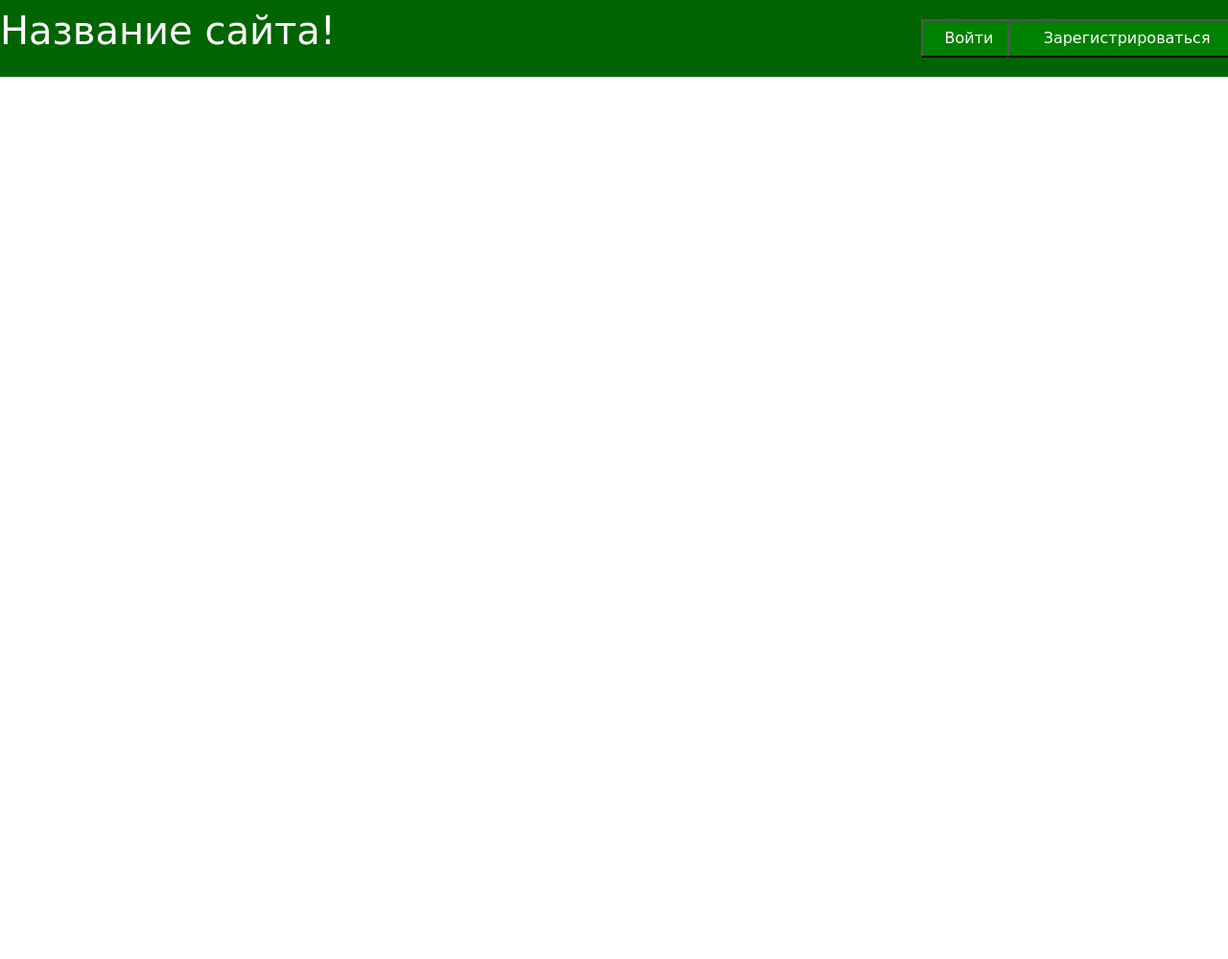
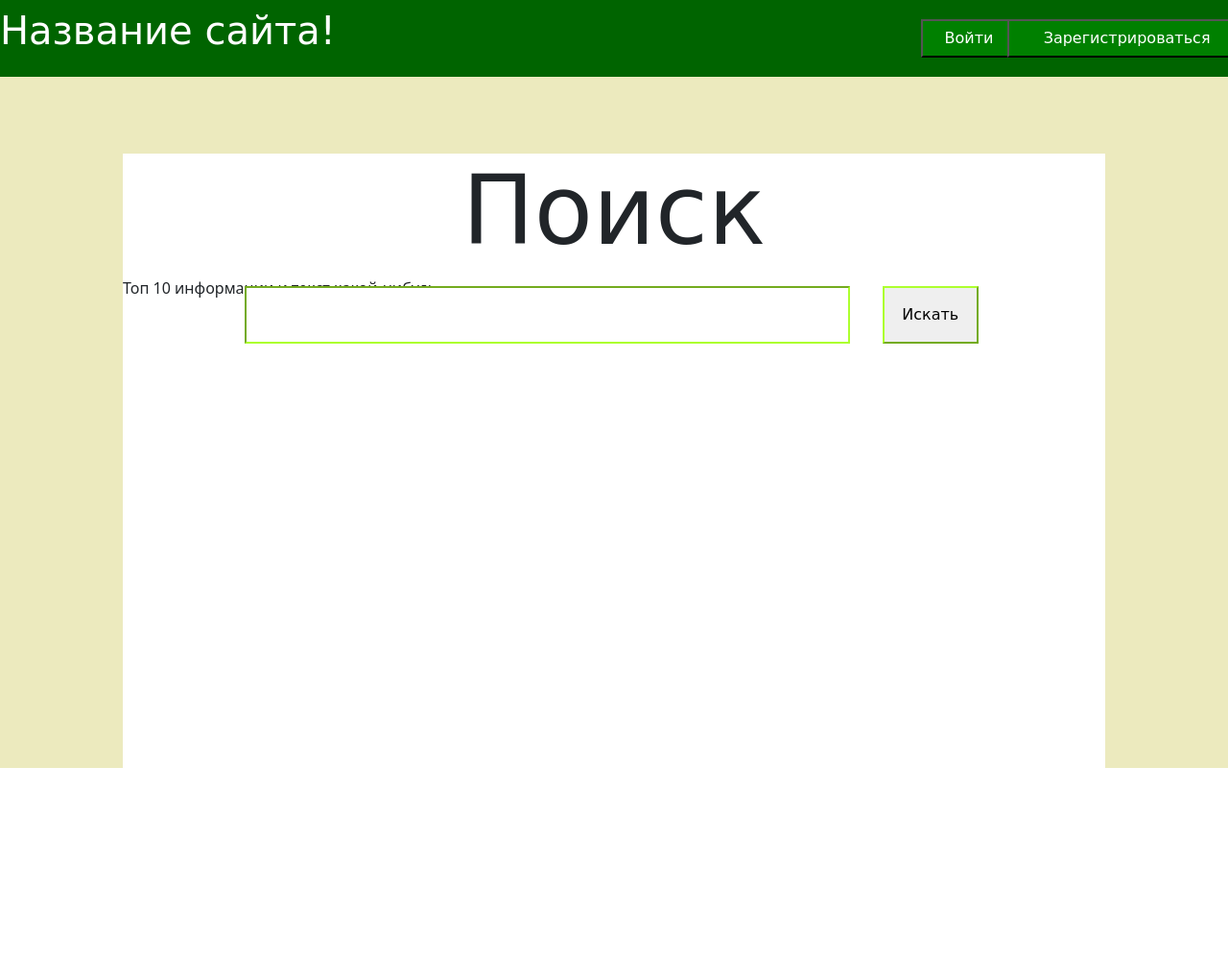
Before and after one commit to MarKGit2021/web_project, a Flask app: page / in a window 1280 px wide. Shown: the top 999 px of the page at 96% size. Before the commit the page ends 80 px from the top, so only its background shows below. Run offline with Flask 2, Linux system fonts and the light colour scheme; parts of the project's set-up code (start-up, migrations or seed data) failed here and were passed over; some libraries are stand-ins or nearby versions.

Commit message:
Начальная страница, примерный вариант(это не доделано, но я надеюсь,что вы оцените, потому что я долго над этим сидела).

```diff
--- a/data/users.py
+++ b/data/users.py
@@ -6,7 +6,7 @@ from sqlalchemy import orm
 from sqlalchemy_serializer import SerializerMixin
 from werkzeug.security import generate_password_hash
 
-from likes import Like
+from .likes import Like
 
 from .db_session import SqlAlchemyBase
 
--- /dev/null
+++ b/forms/search_form.py
@@ -0,0 +1,8 @@
+from flask_wtf import FlaskForm
+from wtforms import PasswordField, StringField, TextAreaField, SubmitField, EmailField
+from wtforms.validators import DataRequired
+
+
+class SearchForm(FlaskForm):
+    word = StringField('Введите слово', validators=[DataRequired()])
+    submit = SubmitField('Искать')
--- a/main.py
+++ b/main.py
@@ -2,6 +2,7 @@ from flask import render_template, Flask
 from flask_login import LoginManager
 
 from data import db_session
+from forms.search_form import SearchForm
 
 db_session.global_init('db/db.db')
 app = Flask(__name__)
@@ -10,10 +11,17 @@ app.config['SECRET_KEY'] = 'yandexlyceum_secret_key'
 # login_manager = LoginManager()
 # login_manager.init_app(app)
 
+def search(word):
+    pass
+
 
 @app.route('/')
 def main_func():
-    return render_template('headline.html', is_authenticated=False)
+    form = SearchForm()
+    if form.validate_on_submit():
+        print('tytyt')
+        search(form.word)
+    return render_template('main.html', is_authenticated=False, form=form)
 
 
 if __name__ == '__main__':
--- a/templates/headline.html
+++ b/templates/headline.html
@@ -14,7 +14,34 @@
         background-color: #006400;
         z-index: 6;
     }
-    .login_block{
+    .content_block{
+        position: absolute;
+        /*width: 80%;*/
+        height: 200%;
+        z-index: 2;
+        left: 10%;
+        right: 10%;
+        bottom: 80px;
+        top: 160px;
+        background-color: white;
+    }
+    .left_right_block{
+        position: fixed;
+        width: 100%;
+        height: 100%;
+        /*background-image: url('./green_fon_1.jpg');*/
+        background-color:  #ECEABE;
+        z-index: 1;
+    }
+    .font_block_lobster{
+        font-family: 'Lobster', cursive;
+        }
+    .big_header_block{
+        font-family: 'Lobster', cursive;
+        font-size: 100px;
+    }
+
+    .login_block_button{
         font-family: 'Lobster', cursive;
         position: fixed;
         width: 100px;
@@ -23,7 +50,7 @@
         left: 75%;
         top: 20px;
     }
-    .register{
+    .register_button{
         font-family: 'Lobster', cursive;
         position: fixed;
         width: 250px;
@@ -31,6 +58,15 @@
         background-color: #008000;
         left: 82%;
         top: 20px;
+    }
+    .private_office_button{
+        font-family: 'Lobster', cursive;
+        position: fixed;
+        width: 250px;
+        height: 60px;
+        background-color: #008000;
+        left: 82%;
+        top: 10px;
     }
 .navbar {
   font-family: 'Lobster', cursive;
@@ -43,17 +79,17 @@
 <body>
 
     <!-- Begin page content -->
+<div class="left_right_block"></div>
 <div class="block">
     <h1 style="color: white" class="navbar">Название сайта!</h1>
     {% if not is_authenticated %}
-        <a href="/login"><button class="login_block" style="color: white">Войти</button></a>
-        <a href="/register"><button class="register" style="color: white">Зарегистрироваться</button></a>
+        <a href="/login"><button class="login_block_button" style="color: white">Войти</button></a>
+        <a href="/register"><button class="register_button" style="color: white">Зарегистрироваться</button></a>
     {% else %}
-        <a href="/private_office"><button class="login_block" style="color: white">Личный кабинет</button></a>
+        <a href="/private_office"><button class="private_office_button" style="color: white">Личный кабинет</button></a>
     {% endif %}
-
-
 </div>
+<div class="content_block"></div>
 <main role="main" class="container">
     {% block content %}{% endblock %}
 </main>
--- /dev/null
+++ b/templates/main.html
@@ -0,0 +1,60 @@
+{% extends "headline.html" %}
+
+{% block content %}
+    <head>
+        <style type="text/css">
+        .content_block{
+            position: absolute;
+            /*width: 80%;*/
+            height: 200%;
+            z-index: 2;
+            left: 10%;
+            right: 10%;
+            bottom: 80px;
+            top: 160px;
+            background-color: white;
+            }
+
+        .block_search{
+            position: absolute;
+            height: 100px;
+            left: 10%;
+            right: 10%;
+        }
+        .search_button{
+            font-family: 'Lobster', cursive;
+            position: absolute;
+            height: 60px;
+            border-color: greenyellow;
+            width: 100px;
+            left: 75%;
+            right: 20%;
+            top: 5px;
+        }
+        .search_area{
+            position: absolute;
+            height: 60px;
+            left: 3%;
+            right: 20%;
+            border-color: greenyellow;
+            top: 10px;
+        }
+        </style>
+    </head>
+    <body>
+    <div class="content_block">
+        <center><h1 class="big_header_block">
+            Поиск
+        </h1></center>
+
+    <form action="" method="post">
+        {{ form.hidden_tag() }}
+        <div class="block_search">
+            {{ form.word(class="form-control", class="search_area") }}<br>
+            <p class="search_button">{{ form.submit(type="submit", class="btn btn-primary", class="search_button") }}</p>
+        </div>
+    </form>
+        Топ 10 информации и текст какой-нибудь
+    </div>
+    </body>
+{% endblock %}<!DOCTYPE html>
```
